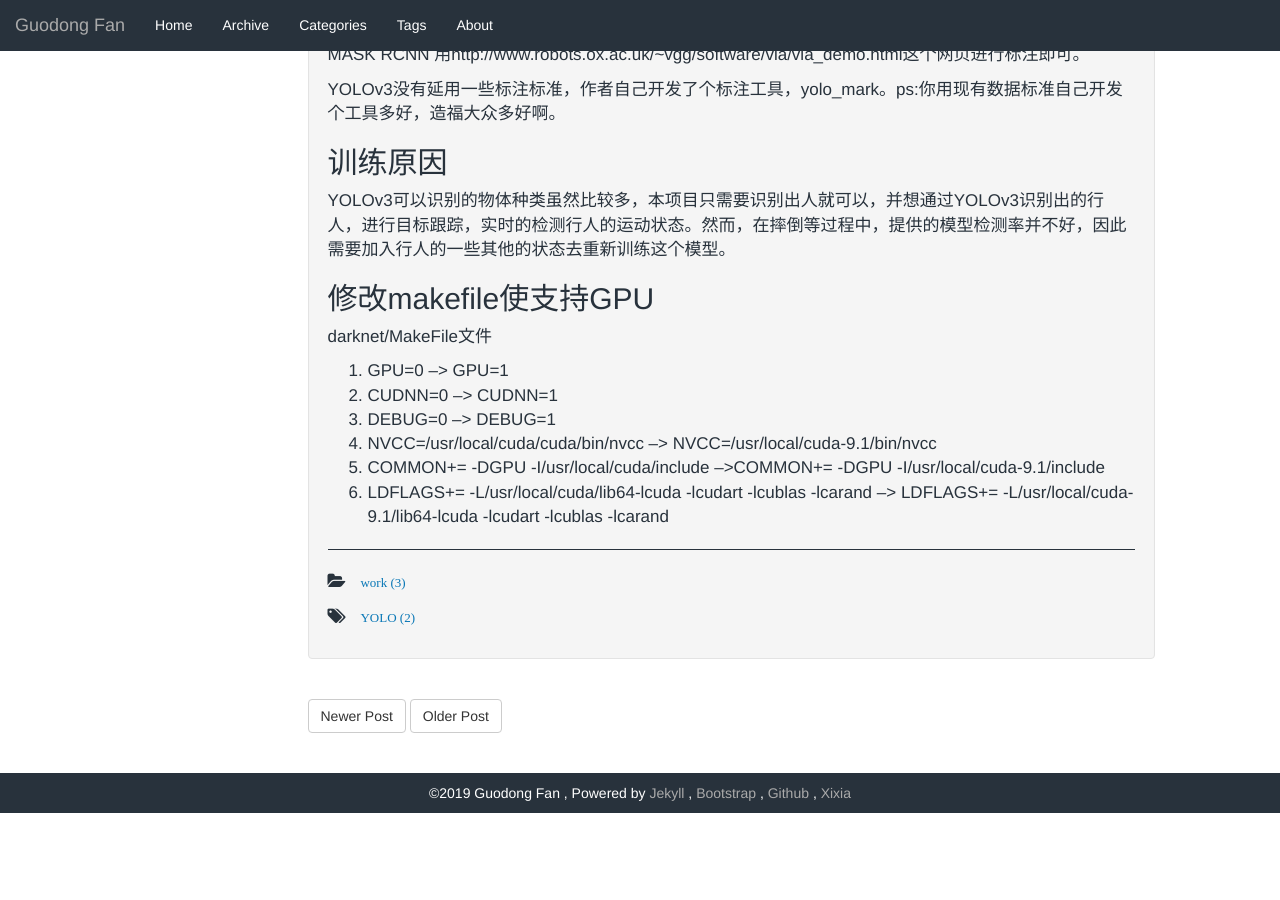
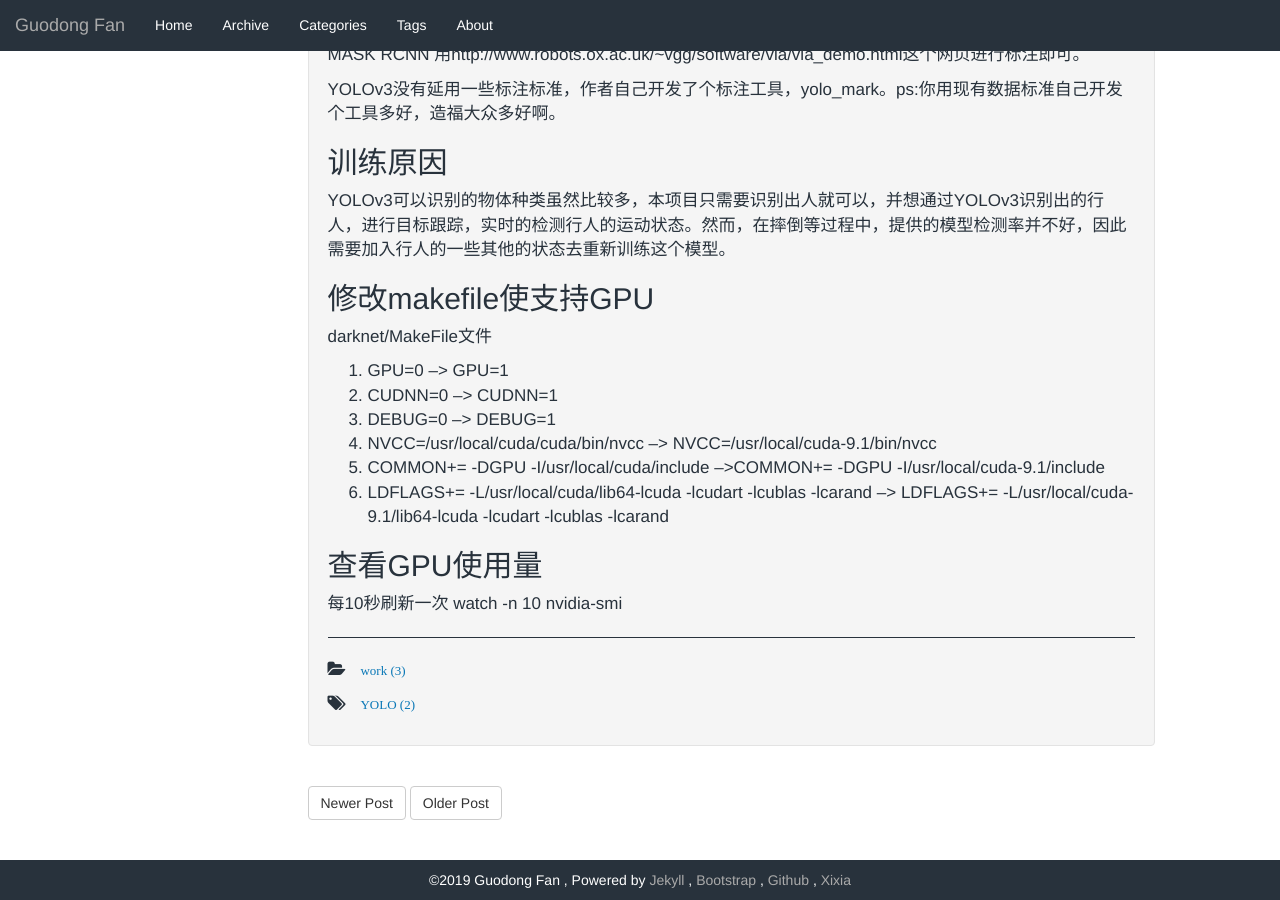
Before and after one commit to GuodongFan/GuodongFan.github.io, a Jekyll site: the page built from _posts/2019-07-24-Train-Yolov3.md, in a window 1280 px wide and 900 px high, scrolled down 1696 px. Built offline with Jekyll 4.4.1, drawn with Linux system fonts in a browser that asks for light colours; our own code applies the rules of GitHub Pages for plain Markdown files; before the commit the page ends 2509 px from its top, so only the background shows below that.

Commit message:
Update 2019-07-24-Train-Yolov3.md

```diff
--- a/_posts/2019-07-24-Train-Yolov3.md
+++ b/_posts/2019-07-24-Train-Yolov3.md
@@ -120,3 +120,7 @@ darknet/MakeFile文件
 -->COMMON+= -DGPU -I/usr/local/cuda-9.1/include
 6. LDFLAGS+= -L/usr/local/cuda/lib64-lcuda -lcudart -lcublas -lcarand
 --> LDFLAGS+= -L/usr/local/cuda-9.1/lib64-lcuda -lcudart -lcublas -lcarand
+
+## 查看GPU使用量
+每10秒刷新一次
+watch -n 10 nvidia-smi
```
